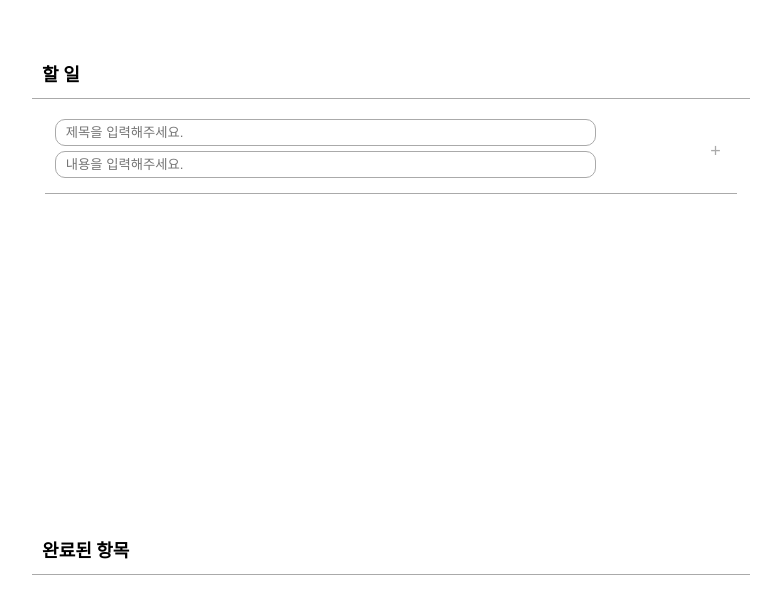
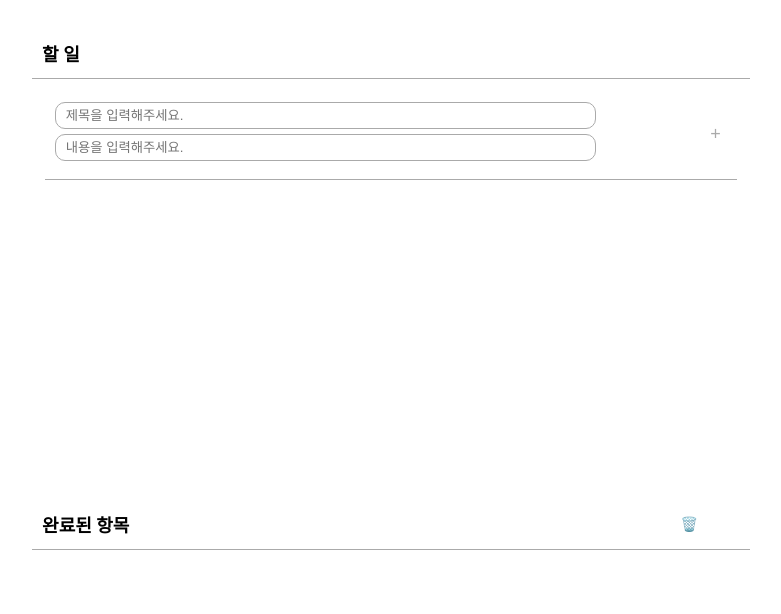
Before and after one commit to ZiiYOU/Todo-List-_React, a React (Vite) app: page / in a window 1280 px wide. Shown: the top 614 px of the page, without its empty margins (249-1030 px from the left). Built offline with nearby package versions, Linux system fonts and the light colour scheme.

Commit message:
✨ update  :새로고침 시 데이터 유지 기능

```diff
--- a/src/App.jsx
+++ b/src/App.jsx
@@ -11,6 +11,19 @@ const Layout = () => {
   const [content, setContent] = useState("");
   const [done, setDone] = useState([]);
   const [list, setList] = useState([]);
+
+  const localList = JSON.parse(localStorage.getItem("todo"));
+  const localDone = JSON.parse(localStorage.getItem("done"));
+
+  window.addEventListener("load", (event) => {
+    event.preventDefault();
+    if (localList) {
+      setList((currentArray) => [...localList]);
+    }
+    if (localDone) {
+      setDone((currentArray) => [...localDone]);
+    }
+  });
 
   const titleValueHandler = (event) => {
     setTitle(event.target.value);
@@ -28,7 +41,11 @@ const Layout = () => {
       alert("할 일의 내용을 입력해주세요.");
       return;
     }
+
     setList((currentArray) => [[title, content], ...currentArray]);
+
+    localStorage.setItem("todo", JSON.stringify([[title, content], ...list]));
+
     setTitle("");
     setContent("");
   };
@@ -39,6 +56,11 @@ const Layout = () => {
         (el) => currentArray.indexOf(el) !== Number(event.target.id)
       )
     );
+    let notDelete = localList.filter(
+      (el) => localList.indexOf(el) !== Number(event.target.id)
+    );
+    localStorage.removeItem("todo");
+    localStorage.setItem("todo", JSON.stringify([...notDelete]));
   };
 
   const isDone = (event) => {
@@ -46,6 +68,13 @@ const Layout = () => {
       [list[event.target.id][0], list[event.target.id][1]],
       ...currentArray,
     ]);
+    localStorage.setItem(
+      "done",
+      JSON.stringify([
+        [list[event.target.id][0], list[event.target.id][1]],
+        ...done,
+      ])
+    );
     deleteCard(event);
   };
 
@@ -55,6 +84,11 @@ const Layout = () => {
         (el) => currentArray.indexOf(el) !== Number(event.target.id)
       )
     );
+    const doneNotDelete = localDone.filter(
+      (el) => localDone.indexOf(el) !== Number(event.target.id)
+    );
+    localStorage.removeItem("done");
+    localStorage.setItem("done", JSON.stringify([...doneNotDelete]));
   };
 
   const isNotDone = (event) => {
@@ -62,12 +96,28 @@ const Layout = () => {
       [done[event.target.id][0], done[event.target.id][1]],
       ...currentArray,
     ]);
+    localStorage.setItem(
+      "todo",
+      JSON.stringify([
+        [[done[event.target.id][0], done[event.target.id][1]]],
+        ...list,
+      ])
+    );
     deleteDone(event);
   };
 
   const handleEnter = (event) => {
     if (event.key === "Enter") {
       addCard(title, content);
+    }
+  };
+
+  const trashcan = (event) => {
+    if (confirm("완료된 항목을 비우시겠습니까?")) {
+      setDone([]);
+      localStorage.removeItem("done");
+    } else {
+      return;
     }
   };
 
@@ -120,7 +170,17 @@ const Layout = () => {
             </div>
           ))}
         </div>
-        <div className="title">완료된 항목</div>
+        <div className="title">
+          완료된 항목
+          <button
+            className="deleteAll"
+            onClick={() => {
+              trashcan(event);
+            }}
+          >
+            🗑️
+          </button>
+        </div>
         <div className="done-container">
           {done.map((item, index) => (
             <div className="card" key={index}>
--- a/src/index.css
+++ b/src/index.css
@@ -1,5 +1,5 @@
 .inner {
-  padding: 30px 10%;
+  padding: 20px 10%;
   display: flex;
   flex-direction: column;
   align-items: center;
@@ -16,7 +16,6 @@
   padding-left: 10px;
   display: flex;
   align-items: center;
-  margin-top: 10px;
 }
 
 .inner .working-container {
@@ -36,7 +35,8 @@
   flex-direction: row;
   position: relative;
   width: 95%;
-  height: 75px;
+  height: 70px;
+  min-height: 70px;
   border-bottom: #aaa solid 1px;
   padding: 10px;
 }
@@ -49,6 +49,7 @@
   display: flex;
   flex-direction: column;
   align-items: center;
+  margin-bottom: 5px;
 }
 
 .inner .input-container .card .input-inner {
@@ -161,10 +162,25 @@
 
 .inner .done-container {
   width: 70%;
-  height: 35vh;
+  height: 20vh;
   padding: 0 10px;
   display: flex;
   flex-direction: column;
   align-items: center;
   overflow-y: auto;
 }
+
+.inner .deleteAll {
+  cursor: pointer;
+  outline: none;
+  background-color: #fff;
+  border: none;
+  margin-left: 77%;
+  font-size: 14px;
+}
+
+.inner .deleteAll:hover {
+  font-size: 16px;
+  background-color: #ebebeb;
+  border-radius: 10px;
+}
```
